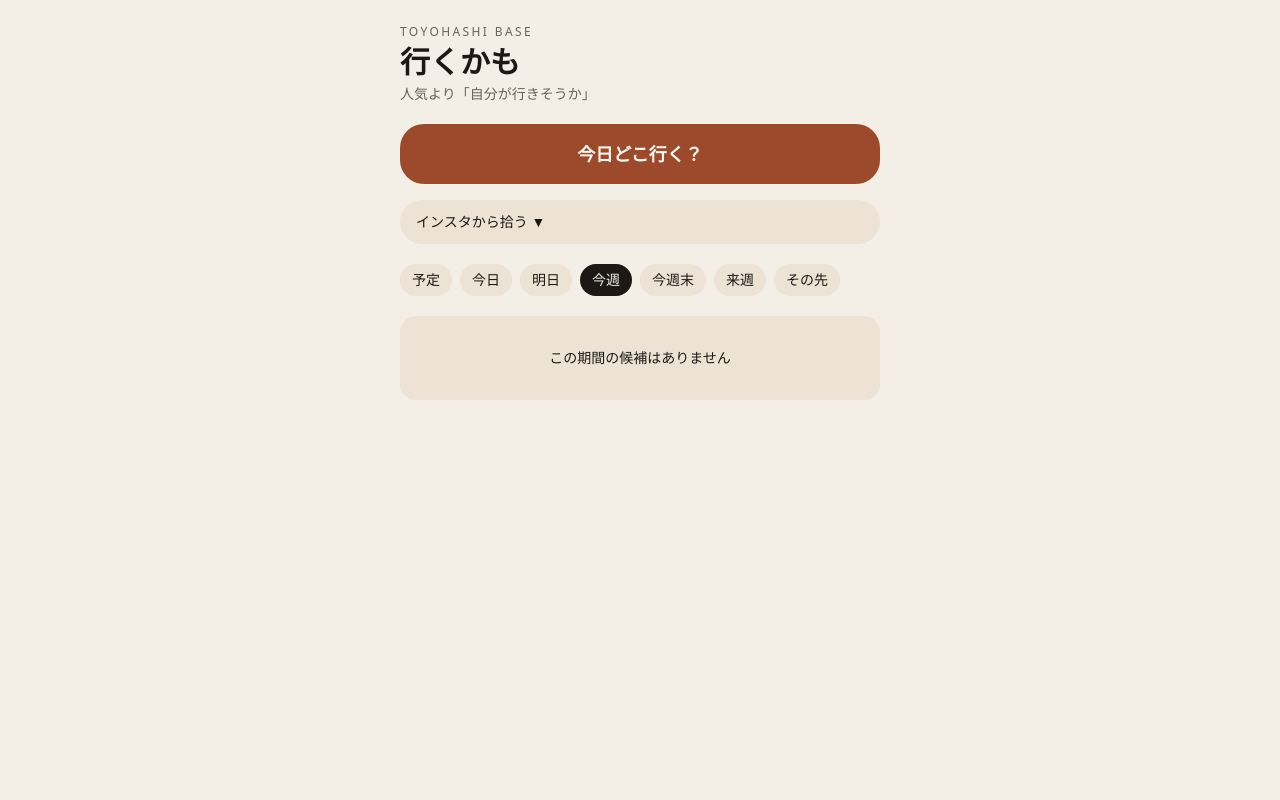
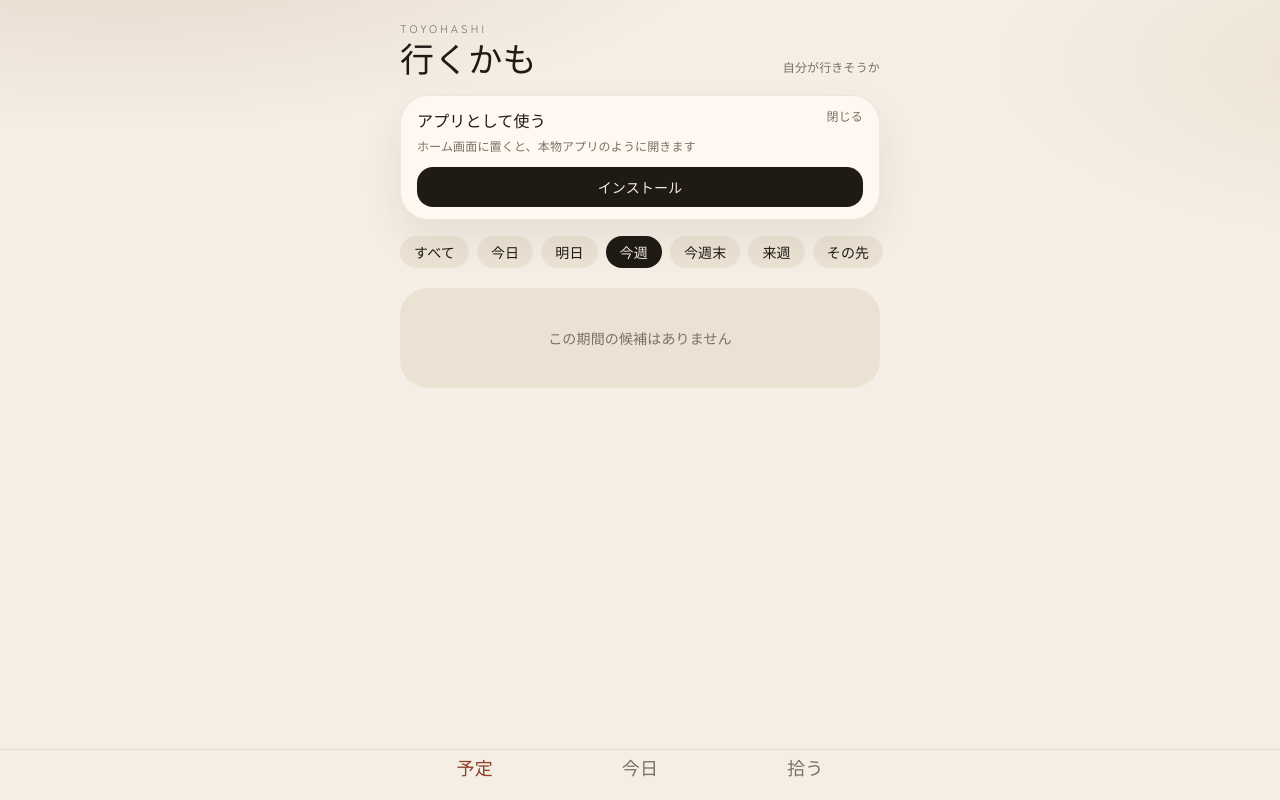
Before and after one commit to longchanp7-hub/ikukamo, a Next.js app: page /ikukamo/ in a window 1280 px wide. Both pictures are taken after a click on the button "今週". Built offline with nearby package versions, Linux system fonts and the light colour scheme.

Commit message:
feat: stylish app shell, PWA install, refined UI

```diff
--- a/src/app/globals.css
+++ b/src/app/globals.css
@@ -1,16 +1,49 @@
 @import "tailwindcss";
 :root {
-  --background: #f3efe6; --foreground: #1c1914; --bg: #f3efe6; --bg-elev: #fffaf1;
-  --ink: #1c1914; --muted: #6b6358; --line: #ddd4c6; --accent: #9c4a2b; --score: #8a3b22; --chip: #ece3d4;
+  --background: #f4eee4;
+  --foreground: #1f1a14;
+  --bg: #f4eee4;
+  --bg-elev: rgba(255, 250, 243, 0.86);
+  --ink: #1f1a14;
+  --muted: #7a7166;
+  --line: rgba(31, 26, 20, 0.08);
+  --accent: #8f3d28;
+  --accent-soft: #f0d8cc;
+  --score: #8f3d28;
+  --chip: #ebe2d4;
+  --shadow: 0 18px 40px rgba(50, 32, 18, 0.08);
 }
-@theme inline { --color-background: var(--background); --color-foreground: var(--foreground); }
 @media (prefers-color-scheme: dark) {
   :root {
-    --background: #161410; --foreground: #f3ece1; --bg: #161410; --bg-elev: #211c16;
-    --ink: #f3ece1; --muted: #b3a898; --line: #3a3228; --accent: #b86a4c; --score: #e0b09a; --chip: #2a241c;
+    --background: #12100e;
+    --foreground: #f6efe6;
+    --bg: #12100e;
+    --bg-elev: rgba(32, 27, 22, 0.88);
+    --ink: #f6efe6;
+    --muted: #b5aa9c;
+    --line: rgba(246, 239, 230, 0.08);
+    --accent: #d08a6f;
+    --accent-soft: #3a2a24;
+    --score: #e4b39d;
+    --chip: #2a241e;
+    --shadow: 0 18px 40px rgba(0, 0, 0, 0.35);
   }
 }
 html, body { background: var(--bg); color: var(--ink); min-height: 100%; }
-body { font-family: "Hiragino Sans", "Noto Sans JP", ui-sans-serif, system-ui, sans-serif; }
-.card-shadow { box-shadow: 0 10px 30px rgba(28, 25, 20, 0.06); }
-@media (prefers-color-scheme: dark) { .card-shadow { box-shadow: 0 10px 28px rgba(0,0,0,0.28); } }
+body {
+  font-family: "Zen Kaku Gothic New", "Hiragino Sans", "Noto Sans JP", sans-serif;
+  letter-spacing: 0.01em;
+}
+.font-display { font-family: "Shippori Mincho", "Hiragino Mincho ProN", serif; }
+.card-shadow { box-shadow: var(--shadow); backdrop-filter: blur(16px); }
+.safe-top { padding-top: max(12px, env(safe-area-inset-top)); }
+.safe-bottom { padding-bottom: max(16px, env(safe-area-inset-bottom)); }
+.app-bg {
+  background:
+    radial-gradient(1200px 420px at 10% -10%, rgba(143, 61, 40, 0.14), transparent 50%),
+    radial-gradient(900px 380px at 110% 8%, rgba(176, 140, 82, 0.12), transparent 46%),
+    var(--bg);
+}
+.hide-scroll::-webkit-scrollbar { display: none; }
+.hide-scroll { scrollbar-width: none; }
+input, select, textarea { color: var(--ink); }
--- a/src/app/layout.tsx
+++ b/src/app/layout.tsx
@@ -7,9 +7,29 @@ export const metadata: Metadata = {
   description: "豊橋起点。自分が行きそうなお出かけ候補。",
   applicationName: "行くかも",
   manifest: `${base}/manifest.webmanifest`,
-  appleWebApp: { capable: true, title: "行くかも", statusBarStyle: "default" },
+  icons: { icon: `${base}/icons/icon.svg`, apple: `${base}/icons/icon.svg` },
+  appleWebApp: { capable: true, title: "行くかも", statusBarStyle: "black-translucent" },
+  formatDetection: { telephone: false },
 };
-export const viewport: Viewport = { themeColor: "#9c4a2b", width: "device-width", initialScale: 1 };
+export const viewport: Viewport = {
+  themeColor: "#8f3d28",
+  width: "device-width",
+  initialScale: 1,
+  viewportFit: "cover",
+};
 export default function RootLayout({ children }: Readonly<{ children: React.ReactNode }>) {
-  return (<html lang="ja"><body><PwaRegister />{children}</body></html>);
+  return (
+    <html lang="ja">
+      <head>
+        <link rel="preconnect" href="https://fonts.googleapis.com" />
+        <link rel="preconnect" href="https://fonts.gstatic.com" crossOrigin="" />
+        <link href="https://fonts.googleapis.com/css2?family=Shippori+Mincho:wght@500;600;700&family=Zen+Kaku+Gothic+New:wght@400;500;700&display=swap" rel="stylesheet" />
+        <link rel="apple-touch-icon" href={`${base}/icons/icon.svg`} />
+      </head>
+      <body className="app-bg">
+        <PwaRegister />
+        {children}
+      </body>
+    </html>
+  );
 }
--- a/src/components/HomeClient.tsx
+++ b/src/components/HomeClient.tsx
@@ -2,6 +2,7 @@
 import { useMemo, useState } from "react";
 import { EventCard } from "@/components/EventCard";
 import { InstagramPickup } from "@/components/InstagramPickup";
+import { InstallApp } from "@/components/InstallApp";
 import { eventsInBucket, BUCKET_LABELS } from "@/lib/time-buckets";
 import { upcomingByDate } from "@/lib/schedule";
 import { pickTodayGo } from "@/lib/today-picks";
@@ -9,14 +10,16 @@ import { latestActionMap, loadFeedback, saveFeedbackRecord } from "@/lib/feedbac
 import { loadPickedEvents } from "@/lib/picked-events";
 import type { FeedbackAction, OutingEvent, TimeBucket, UserFeedback } from "@/lib/types";
 
-type ViewTab = "schedule" | TimeBucket;
-const TABS: ViewTab[] = ["schedule", "today", "tomorrow", "this_week", "this_weekend", "next_week", "later"];
-const LABELS: Record<ViewTab, string> = { schedule: "予定", ...BUCKET_LABELS };
+type Screen = "home" | "today" | "pickup";
+type FilterTab = "schedule" | TimeBucket;
+const FILTERS: FilterTab[] = ["schedule", "today", "tomorrow", "this_week", "this_weekend", "next_week", "later"];
+const FILTER_LABELS: Record<FilterTab, string> = { schedule: "すべて", ...BUCKET_LABELS };
 
 export function HomeClient({ events }: { events: OutingEvent[] }) {
   const [feedback, setFeedback] = useState<UserFeedback[]>(() => typeof window === "undefined" ? [] : loadFeedback());
   const [picked, setPicked] = useState<OutingEvent[]>(() => typeof window === "undefined" ? [] : loadPickedEvents());
-  const [tab, setTab] = useState<ViewTab>("schedule");
+  const [screen, setScreen] = useState<Screen>("home");
+  const [tab, setTab] = useState<FilterTab>("schedule");
   const [picks, setPicks] = useState<OutingEvent[] | null>(null);
   const [emptyPick, setEmptyPick] = useState(false);
   const actions = latestActionMap(feedback);
@@ -31,6 +34,7 @@ export function HomeClient({ events }: { events: OutingEvent[] }) {
   }, [events, picked, actions]);
   const list = tab === "schedule" ? [] : eventsInBucket(visible, tab);
   const groups = tab === "schedule" ? upcomingByDate(visible) : [];
+  const todayList = eventsInBucket(visible, "today");
   function onAction(id: string, action: FeedbackAction) {
     setFeedback((prev) => [...prev, saveFeedbackRecord(id, action)]);
   }
@@ -38,52 +42,85 @@ export function HomeClient({ events }: { events: OutingEvent[] }) {
     const selected = pickTodayGo(visible, feedback);
     setPicks(selected);
     setEmptyPick(selected.length === 0);
-    if (selected.length) setTab("today");
+    setScreen("today");
   }
   return (
-    <div className="mx-auto max-w-lg px-4 pb-16 pt-6">
-      <header className="mb-5">
-        <p className="text-xs tracking-[0.2em]" style={{ color: "var(--muted)" }}>TOYOHASHI BASE</p>
-        <h1 className="mt-1 text-3xl font-semibold">行くかも</h1>
-        <p className="mt-1 text-sm" style={{ color: "var(--muted)" }}>人気より「自分が行きそうか」</p>
+    <div className="mx-auto min-h-dvh max-w-lg px-4 safe-top" style={{ paddingBottom: "calc(92px + env(safe-area-inset-bottom))" }}>
+      <header className="mb-5 pt-2">
+        <p className="text-[11px] tracking-[0.28em]" style={{ color: "var(--muted)" }}>TOYOHASHI</p>
+        <div className="mt-1 flex items-end justify-between">
+          <h1 className="font-display text-[34px] leading-none">行くかも</h1>
+          <span className="text-xs" style={{ color: "var(--muted)" }}>自分が行きそうか</span>
+        </div>
       </header>
-      <button type="button" onClick={handleToday} className="mb-4 w-full rounded-3xl py-4 text-lg font-semibold" style={{ background: "var(--accent)", color: "#fffaf1" }}>今日どこ行く？</button>
-      <InstagramPickup onAdded={(next) => { setPicked(next); setTab("schedule"); }} />
-      {emptyPick && <p className="mb-4 rounded-2xl px-4 py-3 text-sm" style={{ background: "var(--chip)" }}>今日は特に強いイベントなし</p>}
-      {picks && picks.length > 0 && (
-        <section className="mb-6">
-          <h2 className="mb-3 text-sm font-medium" style={{ color: "var(--muted)" }}>今から行ける候補</h2>
-          <div className="space-y-3">{picks.map((e) => <EventCard key={"p"+e.id} event={e} lastAction={actions[e.id]} onAction={onAction} />)}</div>
-        </section>
-      )}
-      <div className="-mx-4 mb-4 flex gap-2 overflow-x-auto px-4 pb-1">
-        {TABS.map((key) => (
-          <button key={key} type="button" onClick={() => setTab(key)} className="shrink-0 rounded-full px-3 py-1.5 text-sm"
+
+      {screen === "home" && (
+        <>
+          <InstallApp />
+          <div className="-mx-4 mb-5 flex gap-2 overflow-x-auto px-4 hide-scroll">
+            {FILTERS.map((key) => (
+              <button key={key} type="button" onClick={() => setTab(key)} className="shrink-0 rounded-full px-3.5 py-1.5 text-sm"
                 style={{ background: tab === key ? "var(--ink)" : "var(--chip)", color: tab === key ? "var(--bg)" : "var(--ink)" }}>
-            {LABELS[key]}
+                {FILTER_LABELS[key]}
               </button>
             ))}
           </div>
           {tab === "schedule" ? (
-        groups.length === 0 ? (
-          <p className="rounded-2xl px-4 py-8 text-center text-sm" style={{ background: "var(--chip)" }}>先の予定はありません</p>
-        ) : (
-          <div className="space-y-6">
+            groups.length === 0 ? <Empty text="先の予定はありません" /> : (
+              <div className="space-y-7">
                 {groups.map((g) => (
                   <section key={g.key}>
-                <h2 className="mb-2 text-sm font-semibold tracking-wide" style={{ color: "var(--muted)" }}>{g.label}</h2>
-                <div className="space-y-3">
-                  {g.events.map((e) => <EventCard key={e.id} event={e} lastAction={actions[e.id]} onAction={onAction} />)}
-                </div>
+                    <h2 className="mb-3 text-xs tracking-[0.18em]" style={{ color: "var(--muted)" }}>{g.label}</h2>
+                    <div className="space-y-3">{g.events.map((e) => <EventCard key={e.id} event={e} lastAction={actions[e.id]} onAction={onAction} />)}</div>
                   </section>
                 ))}
               </div>
             )
-      ) : list.length === 0 ? (
-        <p className="rounded-2xl px-4 py-8 text-center text-sm" style={{ background: "var(--chip)" }}>この期間の候補はありません</p>
-      ) : (
+          ) : list.length === 0 ? <Empty text="この期間の候補はありません" /> : (
             <div className="space-y-3">{list.map((e) => <EventCard key={e.id} event={e} lastAction={actions[e.id]} onAction={onAction} />)}</div>
           )}
+        </>
+      )}
+
+      {screen === "today" && (
+        <>
+          <button type="button" onClick={handleToday} className="mb-5 w-full rounded-[28px] py-5 font-display text-xl" style={{ background: "var(--accent)", color: "#fffaf1" }}>今日どこ行く？</button>
+          {emptyPick && <Empty text="今日は特に強いイベントなし" />}
+          {picks && picks.length > 0 && (
+            <section className="mb-6">
+              <h2 className="mb-3 text-xs tracking-[0.18em]" style={{ color: "var(--muted)" }}>今から行ける</h2>
+              <div className="space-y-3">{picks.map((e) => <EventCard key={"p"+e.id} event={e} lastAction={actions[e.id]} onAction={onAction} />)}</div>
+            </section>
+          )}
+          <h2 className="mb-3 text-xs tracking-[0.18em]" style={{ color: "var(--muted)" }}>今日の一覧</h2>
+          {todayList.length === 0 ? <Empty text="今日の候補はありません" /> : (
+            <div className="space-y-3">{todayList.map((e) => <EventCard key={e.id} event={e} lastAction={actions[e.id]} onAction={onAction} />)}</div>
+          )}
+        </>
+      )}
+
+      {screen === "pickup" && (
+        <InstagramPickup onAdded={(next) => { setPicked(next); setScreen("home"); setTab("schedule"); }} />
+      )}
+
+      <nav className="fixed bottom-0 left-0 right-0 border-t safe-bottom" style={{ background: "color-mix(in srgb, var(--bg) 88%, transparent)", borderColor: "var(--line)", backdropFilter: "blur(18px)" }}>
+        <div className="mx-auto grid max-w-lg grid-cols-3 px-2 pt-2">
+          <NavBtn active={screen === "home"} onClick={() => setScreen("home")} label="予定" />
+          <NavBtn active={screen === "today"} onClick={() => setScreen("today")} label="今日" />
+          <NavBtn active={screen === "pickup"} onClick={() => setScreen("pickup")} label="拾う" />
+        </div>
+      </nav>
     </div>
   );
 }
+
+function NavBtn({ active, onClick, label }: { active: boolean; onClick: () => void; label: string }) {
+  return (
+    <button type="button" onClick={onClick} className="pb-2 text-sm" style={{ color: active ? "var(--accent)" : "var(--muted)" }}>
+      <span className="block font-display text-lg leading-none">{label}</span>
+    </button>
+  );
+}
+function Empty({ text }: { text: string }) {
+  return <p className="rounded-[28px] px-4 py-10 text-center text-sm" style={{ background: "var(--chip)", color: "var(--muted)" }}>{text}</p>;
+}
--- a/src/components/InstagramPickup.tsx
+++ b/src/components/InstagramPickup.tsx
@@ -16,7 +16,6 @@ function toLocalInput(d: Date) {
 }
 
 export function InstagramPickup({ onAdded }: { onAdded: (events: OutingEvent[]) => void }) {
-  const [open, setOpen] = useState(false);
   const [url, setUrl] = useState("");
   const [title, setTitle] = useState("");
   const [venueName, setVenueName] = useState("");
@@ -43,31 +42,27 @@ export function InstagramPickup({ onAdded }: { onAdded: (events: OutingEvent[])
       return;
     }
     onAdded(addPickedEvent(event));
-    setUrl(""); setTitle(""); setVenueName(""); setError(""); setOpen(false);
+    setUrl(""); setTitle(""); setVenueName(""); setError("");
   }
 
   return (
-    <section className="mb-5">
-      <button type="button" onClick={() => setOpen((v) => !v)} className="w-full rounded-3xl px-4 py-3 text-left text-sm" style={{ background: "var(--chip)" }}>
-        インスタから拾う {open ? "▲" : "▼"}
-      </button>
-      {open && (
-        <div className="mt-3 rounded-3xl p-4" style={{ background: "var(--bg-elev)", border: "1px solid var(--line)" }}>
-          <p className="mb-3 text-sm" style={{ color: "var(--muted)" }}>
-            投稿を開いてリンクをコピーし、ここに貼って予定へ入れます。自動取得はしません。
+    <section>
+      <h2 className="font-display text-2xl">インスタから拾う</h2>
+      <p className="mt-1 mb-4 text-sm leading-6" style={{ color: "var(--muted)" }}>
+        投稿を開いてリンクをコピーし、日時を入れて予定へ残します。
       </p>
-          <div className="mb-3 flex flex-wrap gap-2">
+      <div className="mb-4 flex flex-wrap gap-2">
         {INSTAGRAM_SEARCHES.map((s) => (
           <a key={s.query} href={instagramSearchUrl(s.query)} target="_blank" rel="noreferrer" className="rounded-full px-3 py-1.5 text-xs" style={{ background: "var(--chip)" }}>
             {s.label}
           </a>
         ))}
       </div>
-          <form onSubmit={submit} className="space-y-3">
-            <input value={url} onChange={(e) => setUrl(e.target.value)} placeholder="https://www.instagram.com/p/…" className="w-full rounded-2xl px-3 py-2 text-sm" style={{ background: "var(--chip)", outline: "none" }} />
+      <form onSubmit={submit} className="card-shadow space-y-3 rounded-[28px] p-4" style={{ background: "var(--bg-elev)", border: "1px solid var(--line)" }}>
+        <input value={url} onChange={(e) => setUrl(e.target.value)} placeholder="https://www.instagram.com/p/…" className="w-full rounded-2xl px-3 py-3 text-sm" style={{ background: "var(--chip)", outline: "none" }} />
         {parsed && <p className="text-xs" style={{ color: "var(--muted)" }}>{parsed.type === "post" ? "投稿を読み取りました" : parsed.type === "profile" ? `@${parsed.user}` : `#${parsed.tag}`}</p>}
-            <input value={title} onChange={(e) => setTitle(e.target.value)} placeholder="タイトル（例: 水上ビルマルシェ）" className="w-full rounded-2xl px-3 py-2 text-sm" style={{ background: "var(--chip)", outline: "none" }} />
-            <input value={venueName} onChange={(e) => setVenueName(e.target.value)} placeholder="場所（任意）" className="w-full rounded-2xl px-3 py-2 text-sm" style={{ background: "var(--chip)", outline: "none" }} />
+        <input value={title} onChange={(e) => setTitle(e.target.value)} placeholder="タイトル" className="w-full rounded-2xl px-3 py-3 text-sm" style={{ background: "var(--chip)", outline: "none" }} />
+        <input value={venueName} onChange={(e) => setVenueName(e.target.value)} placeholder="場所（任意）" className="w-full rounded-2xl px-3 py-3 text-sm" style={{ background: "var(--chip)", outline: "none" }} />
         <div className="grid grid-cols-2 gap-2">
           <label className="text-xs" style={{ color: "var(--muted)" }}>開始
             <input type="datetime-local" value={startAt} onChange={(e) => setStartAt(e.target.value)} className="mt-1 w-full rounded-2xl px-3 py-2 text-sm" style={{ background: "var(--chip)" }} />
@@ -85,10 +80,8 @@ export function InstagramPickup({ onAdded }: { onAdded: (events: OutingEvent[])
           </select>
         </div>
         {error && <p className="text-xs" style={{ color: "var(--accent)" }}>{error}</p>}
-            <button type="submit" className="w-full rounded-2xl py-3 text-sm font-semibold" style={{ background: "var(--accent)", color: "#fffaf1" }}>予定に拾う</button>
+        <button type="submit" className="w-full rounded-2xl py-3 text-sm font-medium" style={{ background: "var(--accent)", color: "#fffaf1" }}>予定に拾う</button>
       </form>
-        </div>
-      )}
     </section>
   );
 }
--- /dev/null
+++ b/src/components/InstallApp.tsx
@@ -0,0 +1,53 @@
+"use client";
+import { useEffect, useState } from "react";
+
+type PromptEvent = Event & { prompt: () => Promise<void>; userChoice: Promise<{ outcome: string }> };
+
+export function InstallApp() {
+  const [promptEvent, setPromptEvent] = useState<PromptEvent | null>(null);
+  const [standalone, setStandalone] = useState(false);
+  const [iosHint, setIosHint] = useState(false);
+  const [hidden, setHidden] = useState(false);
+
+  useEffect(() => {
+    const standaloneNow = window.matchMedia("(display-mode: standalone)").matches || (navigator as Navigator & { standalone?: boolean }).standalone === true;
+    setStandalone(standaloneNow);
+    const onPrompt = (e: Event) => {
+      e.preventDefault();
+      setPromptEvent(e as PromptEvent);
+    };
+    window.addEventListener("beforeinstallprompt", onPrompt);
+    const ua = navigator.userAgent;
+    const ios = /iPhone|iPad|iPod/.test(ua) && !standaloneNow;
+    setIosHint(ios);
+    return () => window.removeEventListener("beforeinstallprompt", onPrompt);
+  }, []);
+
+  if (standalone || hidden) return null;
+
+  async function install() {
+    if (!promptEvent) {
+      setIosHint(true);
+      return;
+    }
+    await promptEvent.prompt();
+    setPromptEvent(null);
+  }
+
+  return (
+    <div className="mb-4 rounded-[28px] px-4 py-3 card-shadow" style={{ background: "var(--bg-elev)", border: "1px solid var(--line)" }}>
+      <div className="flex items-start justify-between gap-3">
+        <div>
+          <p className="font-display text-base">アプリとして使う</p>
+          <p className="mt-1 text-xs leading-relaxed" style={{ color: "var(--muted)" }}>
+            {iosHint ? "サファリの共有→「ホーム画面に追加」" : "ホーム画面に置くと、本物アプリのように開きます"}
+          </p>
+        </div>
+        <button type="button" onClick={() => setHidden(true)} className="text-xs" style={{ color: "var(--muted)" }}>閉じる</button>
+      </div>
+      <button type="button" onClick={install} className="mt-3 w-full rounded-2xl py-2.5 text-sm font-medium" style={{ background: "var(--ink)", color: "var(--bg)" }}>
+        {promptEvent ? "インストール" : iosHint ? "手順を見る" : "インストール"}
+      </button>
+    </div>
+  );
+}
--- a/src/components/ScoreBadge.tsx
+++ b/src/components/ScoreBadge.tsx
@@ -1,8 +1,7 @@
 export function ScoreBadge({ score }: { score: number }) {
   return (
-    <div className="flex h-14 w-14 shrink-0 flex-col items-center justify-center rounded-2xl" style={{ background: "var(--chip)", color: "var(--score)" }}>
-      <span className="text-[10px] tracking-wide opacity-80">おすすめ</span>
-      <span className="text-xl font-semibold leading-none">{score}</span>
+    <div className="flex h-12 w-12 shrink-0 flex-col items-center justify-center rounded-full" style={{ background: "var(--accent-soft)", color: "var(--score)" }}>
+      <span className="font-display text-lg leading-none">{score}</span>
     </div>
   );
 }
```
Also changed, not shown: public/sw.js (+18 -4 lines), src/app/event/[id]/page.tsx (+19 -19 lines), src/components/EventCard.tsx (+19 -18 lines), public/icons/icon.svg, public/manifest.webmanifest. Lines whose indentation alone changed are shown as unchanged.
